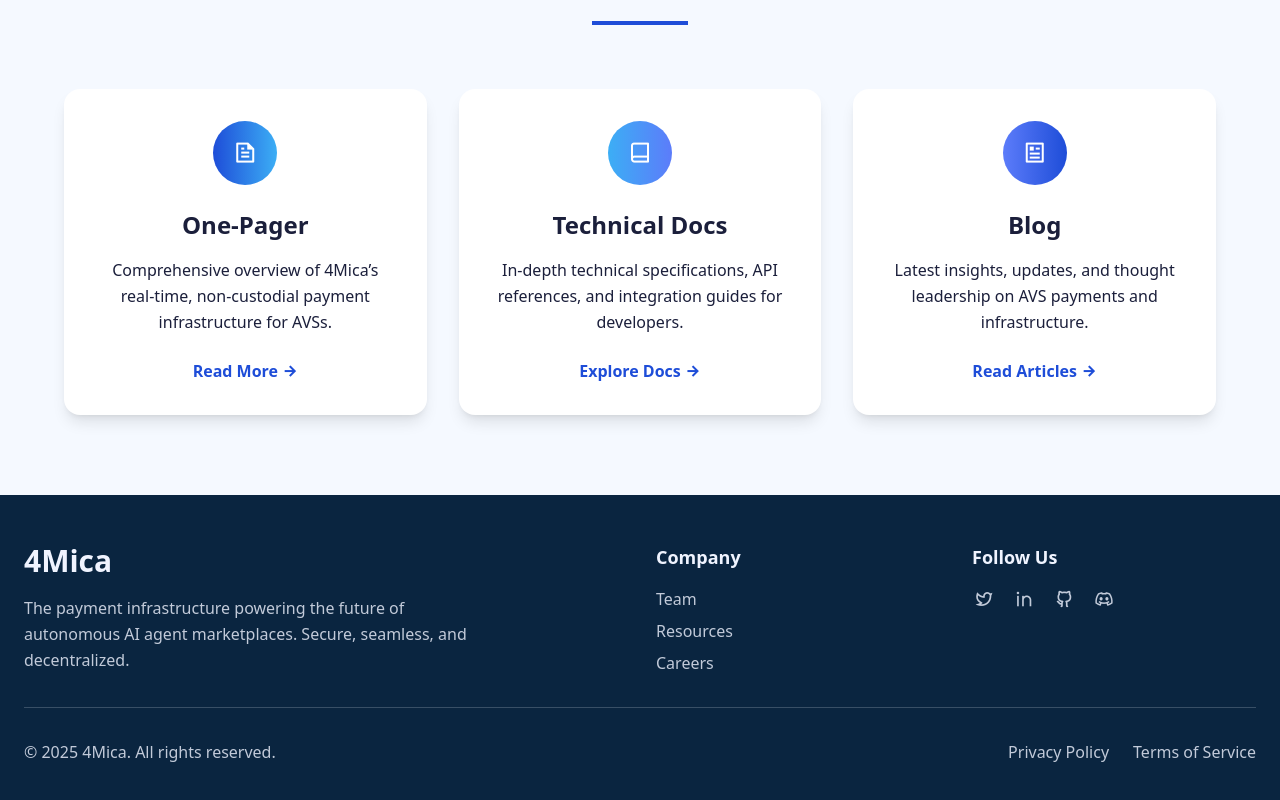
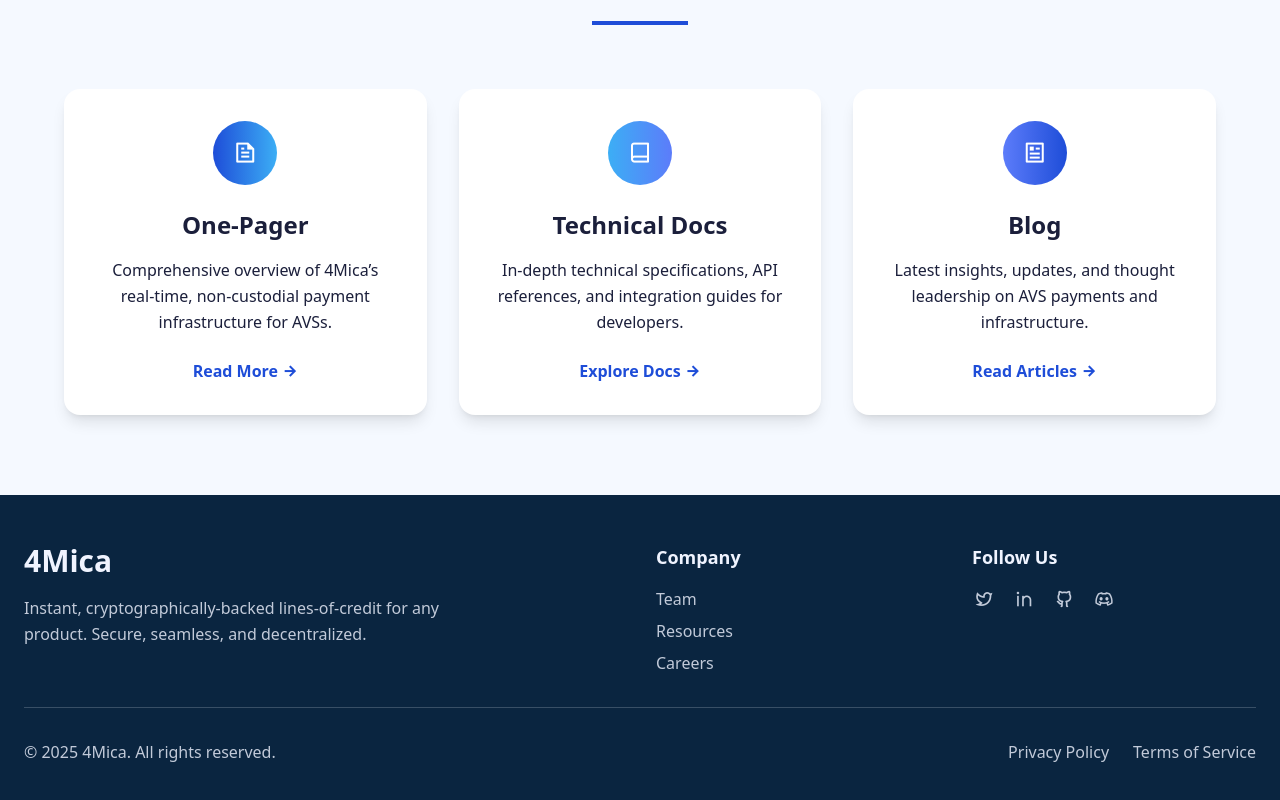
Before and after one commit to 4mica-Network/homepage, a Next.js app: page / in a window 1280 px wide. Shown: the part 4617-5417 px from the top of the page. Built offline with nearby package versions, Linux system fonts and the light colour scheme.

Commit message:
Update Footer.tsx
changed tagline

```diff
--- a/components/Footer.tsx
+++ b/components/Footer.tsx
@@ -12,7 +12,7 @@
               4Mica
             </Link>
             <p className="text-[#F0F4FF]/80 leading-relaxed max-w-md">
-              The payment infrastructure powering the future of autonomous AI agent marketplaces.
+              Instant, cryptographically-backed lines-of-credit for any product.
               Secure, seamless, and decentralized.
             </p>
           </div>
```
